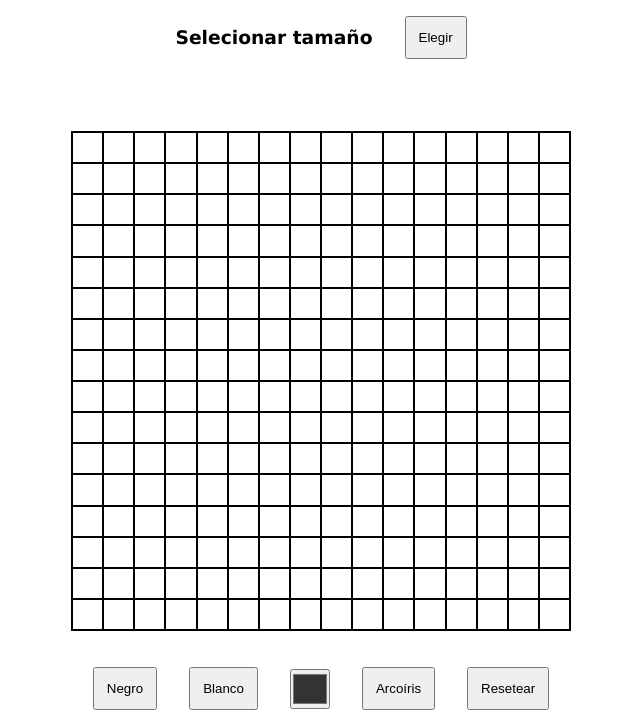
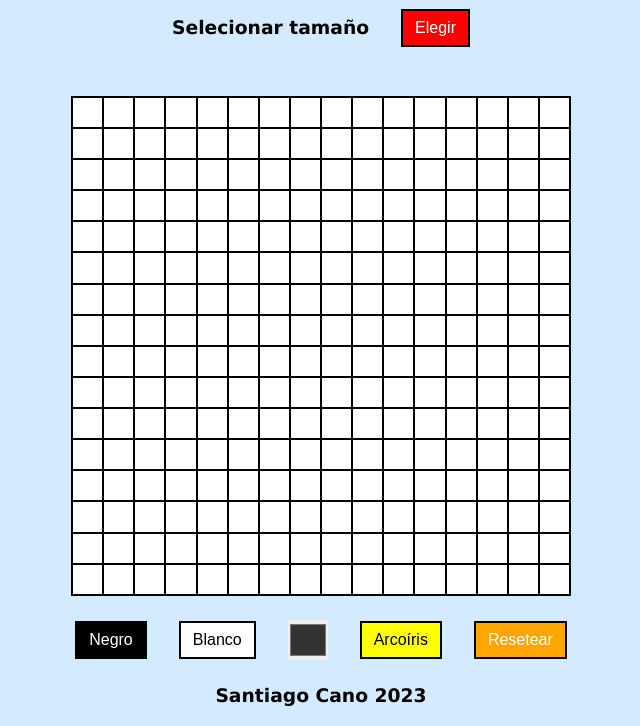
Before and after one commit to LaVieja1/etch-a-sketch2023, a plain HTML site: page index.html in a window 1280 px wide. Shown: the part 74-800 px from the top of the page, without its empty margins (319-959 px from the left). Drawn offline with Linux system fonts and the light colour scheme.

Commit message:
Añadido CSS

```diff
--- a/index.html
+++ b/index.html
@@ -12,18 +12,19 @@
     <h1>Etch-A-Sketch</h1>
     <header>
         <h3>Selecionar tamaño</h3>
-        <button id="popup">Elegir</button>
+        <button id="popup" class="elegir">Elegir</button>
     </header>
     <p id="mensaje"></p>
     <div id="grid-container">
 
     </div>
     <footer>
-        <button onclick="setColor('black')">Negro</button>
-        <button onclick="setColor('white')">Blanco</button>
+        <button onclick="setColor('black')" class="black">Negro</button>
+        <button onclick="setColor('white')" class="white">Blanco</button>
         <input id="colorPicker" type="color" value="#333333">
-        <button onclick="setColor('random')">Arcoíris</button>
-        <button onclick="resetGrid()">Resetear</button>
+        <button onclick="setColor('random')" class="rainbow">Arcoíris</button>
+        <button onclick="resetGrid()" class="reset">Resetear</button>
     </footer>
+    <h3><a href="https://github.com/LaVieja1">Santiago Cano 2023</a></h3>
 </body>
 </html>
--- a/styles.css
+++ b/styles.css
@@ -15,8 +15,14 @@ body {
     display: flex;
     flex-direction: column;
     gap: 16px;
-    justify-content: space-between;
+    justify-content: space-around;
     align-items: center;
+    background-color: rgb(211, 234, 255);
+}
+
+h1 {
+    color: red;
+    text-decoration: underline;
 }
 
 header {
@@ -54,10 +60,48 @@ footer {
 }
 
 button {
-    padding: 12px;
+    padding: 8px 12px;
+    border: 2px solid black;
+    font-size: 16px;
+}
+
+.black {
+    background-color: black;
+    color: white;
+}
+
+.white {
+    background-color: white;
+    color: black;
+}
+
+.rainbow {
+    background-color: yellow;
+    color: black;
+}
+
+.reset {
+    background-color: orange;
+    color: white;
+}
+
+.elegir {
+    background-color: red;
+    color: white;
 }
 
 input {
     height: 40px;
     width: 40px;
+    border: 0;
 }
+
+a {
+    text-decoration: none;
+    color: black;
+}
+
+a:visited {
+    text-decoration: none;
+    color: black;
+}
```
